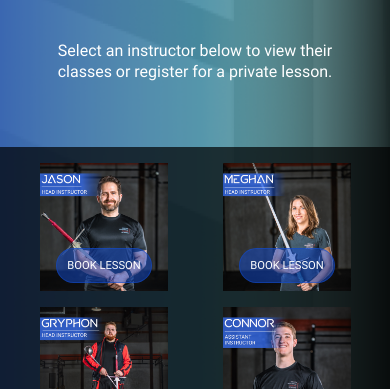
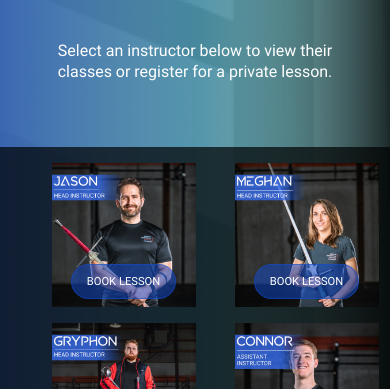
Before and after one commit to jdminnickjr/DHFA-site, a plain HTML site: page leadership.html in a window 390 px wide. Shown: the part 441-830 px from the top of the page. Drawn offline with Linux system fonts and the light colour scheme.

Commit message:
Mobile headshot resizing

```diff
--- a/leadershipstyles.css
+++ b/leadershipstyles.css
@@ -263,8 +263,9 @@
     grid-template-columns: 1;
     grid-template-rows: 1;
     list-style-type: none;
-    width: 8rem;
-    height: 8rem;
+    width: 9rem;
+    height: 9rem;
+    justify-self: center;
 }
 
 .instructor-list:nth-of-type(1n){
```
